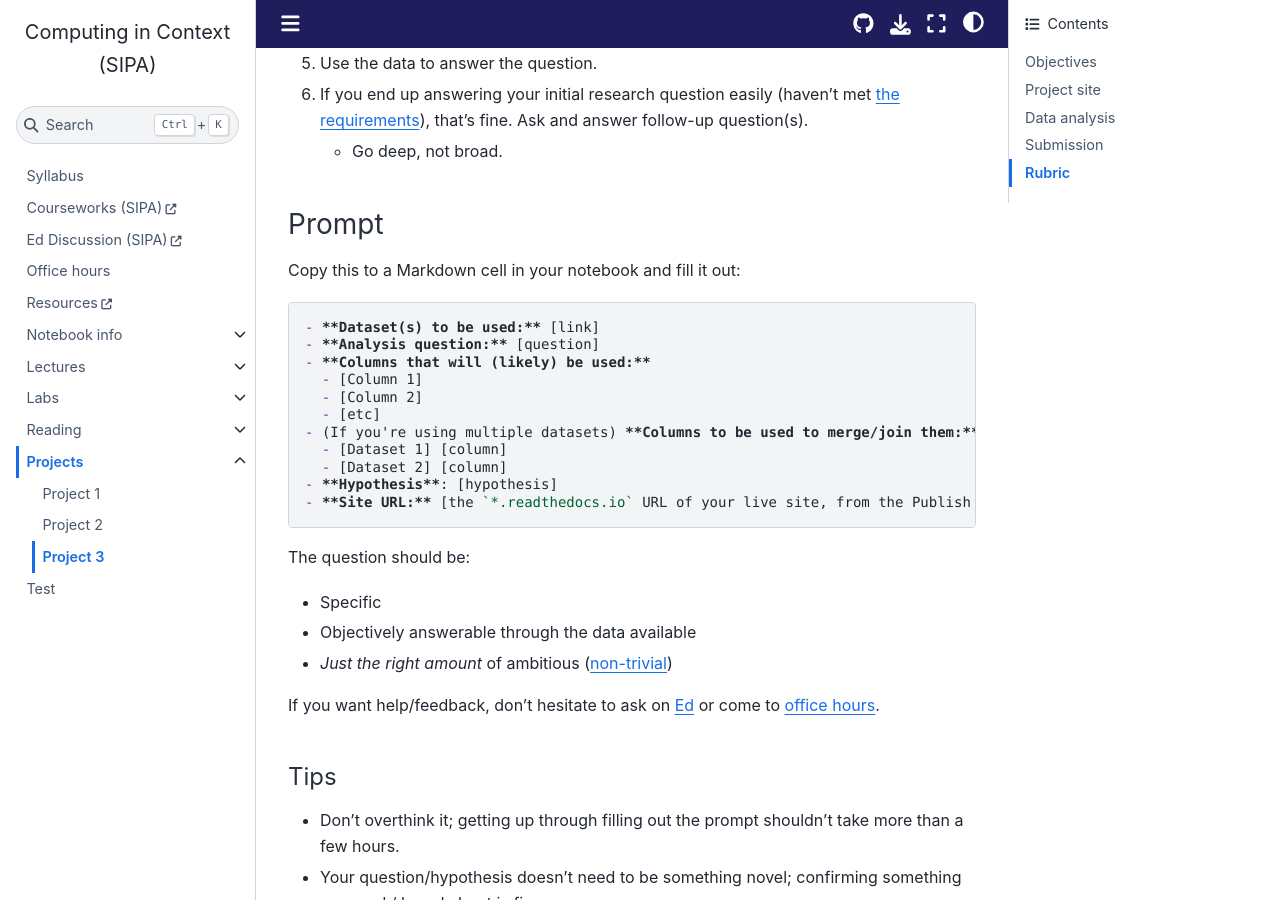
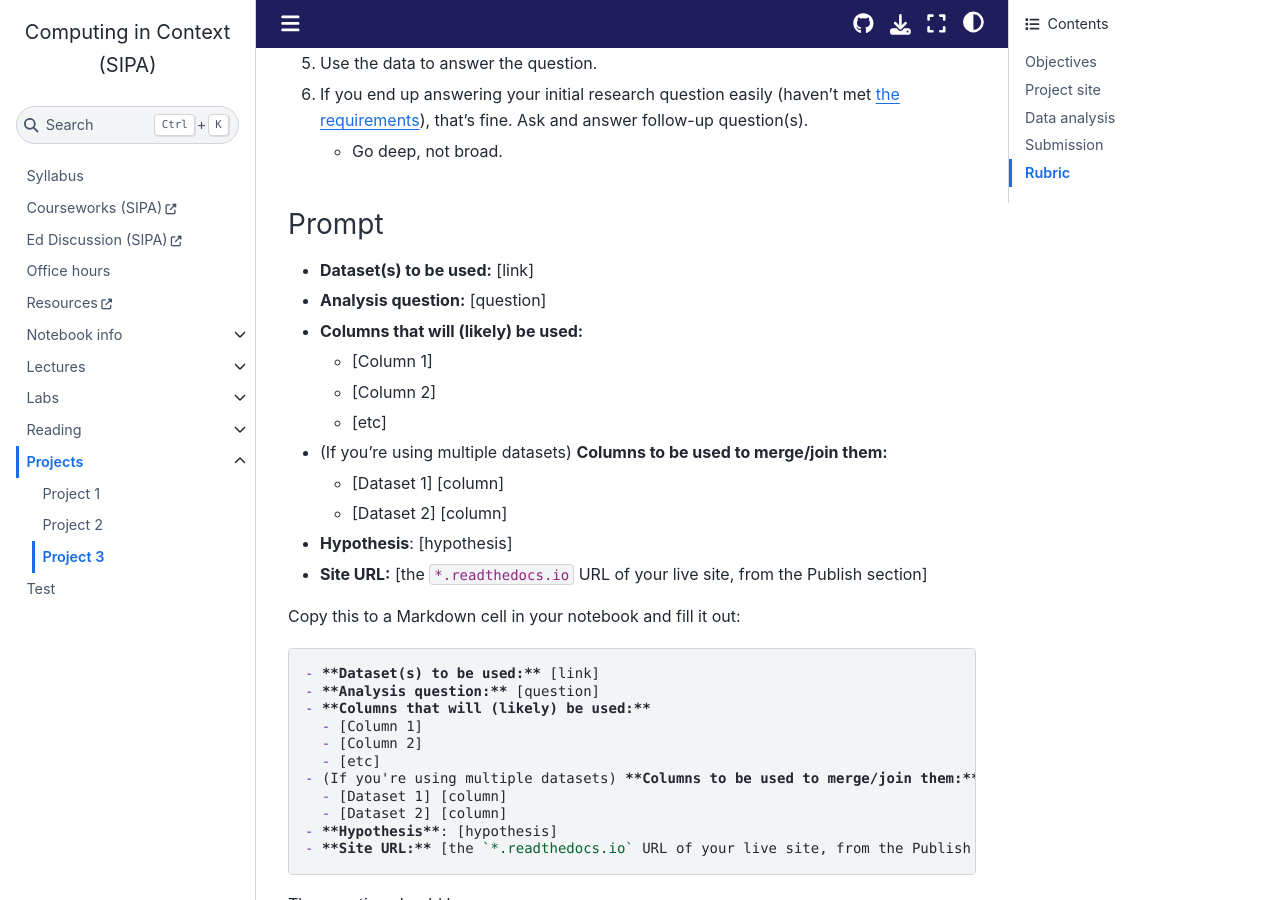
Before and after one commit to afeld/computing-in-context, a Jupyter Book: the page built from project_3.md, in a window 1280 px wide and 900 px high, scrolled down 2670 px. Built offline with Jupyter Book 1.0.4 settings and Sphinx 7.4.7 and the Sphinx Book theme 1.1.4, drawn with Linux system fonts in a browser that asks for light colours; pages that are not in the unit, such as notebooks, are missing from menus; comment, search, counter and statistics services are not loaded.

Commit message:
render the Project 3 prompt

````diff
--- a/project_3.md
+++ b/project_3.md
@@ -91,20 +91,16 @@ You'll be working in [the notebook created in Lecture 23](lecture_23.ipynb#creat
 
 ### Prompt
 
+<!-- https://myst-parser.readthedocs.io/en/latest/syntax/organising_content.html#inserting-other-documents-directly-into-the-current-document -->
+
+```{include} src/project_3_prompt.md
+
+```
+
 Copy this to a Markdown cell in your notebook and fill it out:
 
-```md
-- **Dataset(s) to be used:** [link]
-- **Analysis question:** [question]
-- **Columns that will (likely) be used:**
-  - [Column 1]
-  - [Column 2]
-  - [etc]
-- (If you're using multiple datasets) **Columns to be used to merge/join them:**
-  - [Dataset 1] [column]
-  - [Dataset 2] [column]
-- **Hypothesis**: [hypothesis]
-- **Site URL:** [the `*.readthedocs.io` URL of your live site, from the Publish section]
+```{literalinclude} src/project_3_prompt.md
+:language: md
 ```
 
 The question should be:
@@ -152,3 +148,7 @@ If you're unable to submit ([file is too large](notebooks.md#known-issues), etc.
 - 50% [General project requirements](notebooks.md#projects)
 - 40% Non-trivial
 - 10% Visualization(s) meet [the requirements](notebooks.md#visualizations)
+
+```
+
+```
--- /dev/null
+++ b/src/project_3_prompt.md
@@ -0,0 +1,11 @@
+- **Dataset(s) to be used:** [link]
+- **Analysis question:** [question]
+- **Columns that will (likely) be used:**
+  - [Column 1]
+  - [Column 2]
+  - [etc]
+- (If you're using multiple datasets) **Columns to be used to merge/join them:**
+  - [Dataset 1] [column]
+  - [Dataset 2] [column]
+- **Hypothesis**: [hypothesis]
+- **Site URL:** [the `*.readthedocs.io` URL of your live site, from the Publish section]
````
